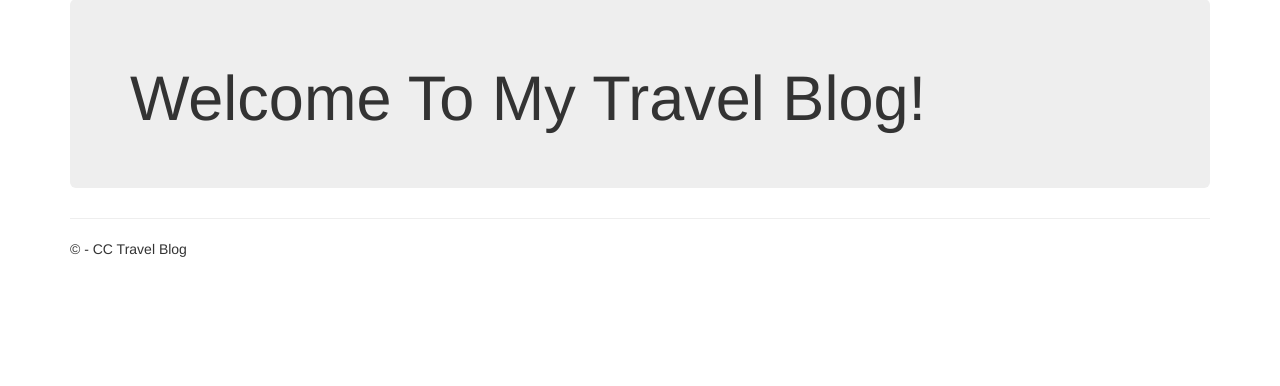
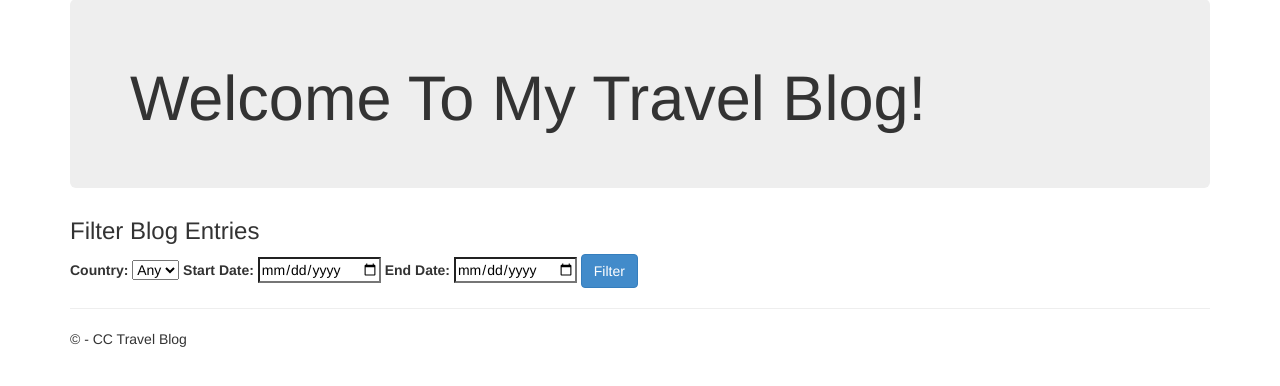
Before and after one commit to c-canty/travelBlog, a Django app: template app/templates/app/index.html in a window 1280 px wide. Shown: the part 51-437 px from the top of the page. Run offline with Django 3.2, Linux system fonts and the light colour scheme; the template is opened without the code that fills it, so the values that code supplies are empty; some libraries are stand-ins or nearby versions.

Commit message:
Added some filters

```diff
--- a/app/forms.py
+++ b/app/forms.py
@@ -7,7 +7,7 @@ from django.utils.translation import gettext_lazy as _
 from pycountry import countries
 from .models import BlogEntry
 
-COUNTRY_CHOICES = [(country.alpha_2, country.name) for country in countries]
+COUNTRY_CHOICES = [country.name for country in countries]
 
 class BootstrapAuthenticationForm(AuthenticationForm):
     """Authentication form which uses boostrap CSS."""
@@ -80,3 +80,29 @@ class BlogEntryUpdateForm(forms.ModelForm):
 
 class ToggleBlogForm(forms.Form):
     blog_id = forms.IntegerField(widget=forms.HiddenInput())
+
+# class TripCreateForm(forms.ModelForm):
+#     class Meta:
+#         model = Trip
+#         fields = ['title', 'description', 'start_date', 'end_date', 'active']
+#         widgets = {
+#             'title': forms.TextInput({
+#                 'class': 'form-control',
+#                 'placeholder': 'Title',
+#             }),
+#             'description': forms.Textarea({
+#                 'class': 'form-control',
+#                 'placeholder': 'Description',
+#             }),
+#             'start_date': forms.DateInput({
+#                 'class': 'form-control',
+#                 'placeholder': 'Start Date',
+#             }),
+#             'end_date': forms.DateInput({
+#                 'class': 'form-control',
+#                 'placeholder': 'End Date',
+#             }),
+#             'active': forms.CheckboxInput({
+#                 'class': 'form-control',
+#             }),
+#         }
--- a/app/templates/app/index.html
+++ b/app/templates/app/index.html
@@ -1,9 +1,39 @@
 {% extends "app/layout.html" %}
 
 {% block content %}
+
 <div class="jumbotron">
     <h1>Welcome To My Travel Blog!</h1>
 </div>
+<div class="filter-form">
+    <h3>Filter Blog Entries</h3>
+    <form method="get">
+        <!-- Country filter -->
+        <label for="country">Country:</label>
+        <select name="country" id="country">
+            <option value="">Any</option>
+            {% for country in countries %}
+                <option value="{{ country.name }}"
+                    {% if request.GET.country.name == country.name %}
+                        selected
+                    {% endif %}
+                >
+                    {{ country.name }}
+                </option>
+            {% endfor %}
+        </select>
+
+        <!-- Date range filter -->
+        <label for="start_date">Start Date:</label>
+        <input type="date" name="start_date" value="{{ request.GET.start_date }}">
+
+        <label for="end_date">End Date:</label>
+        <input type="date" name="end_date" value="{{ request.GET.end_date }}">
+
+        <button type="submit" class="btn btn-primary">Filter</button>
+    </form>
+</div>
+
 
 {% for entry in blog_entries %}
 <div class="blog-entry">
@@ -11,13 +41,14 @@
         {% if user.is_authenticated and not entry.active %}
             <!-- Inactive Entries for Authenticated Users -->
             <h2 style="color:red">{{ entry.title }}</h2>
-            <h4 style="color:red">{{ entry.city }} - {{ entry.country }}</h4>
+
+            <h4 style="color:red">{{ entry.city }} - {{ entry.country }} {% for country in countries %}{%if country.name == entry.country %}{{ country.flag }}{% endif %}{% endfor %} </h4>
             <p style="color:red">{{ entry.body }}</p>
             <p style="color:red">Posted on {{ entry.created|date:"d/m/Y H:i" }} CEST</p>
         {% else %}
             <!-- Active Entries for Everyone -->
             <h2>{{ entry.title }}</h2>
-            <h4>{{ entry.city }} - {{ entry.country }}</h4>
+            <h4>{{ entry.city }} - {{ entry.country }} {% for country in countries %}{%if country.name == entry.country %}{{ country.flag }}{% endif %}{% endfor %} </h4>
             <p>{{ entry.body }}</p>
             <p>Posted on {{ entry.created|date:"d/m/Y H:i" }} CEST</p>
         {% endif %}
@@ -38,7 +69,6 @@
                     {% endif %}
                 </button>
             </form>
-
         {% endif %}
     {% endif %}
 </div>
```
Also changed, not shown: app/models.py (+13 -0 lines), app/views.py (+32 -3 lines), app/migrations/0005_trip_blogentry_trip.py (added).
